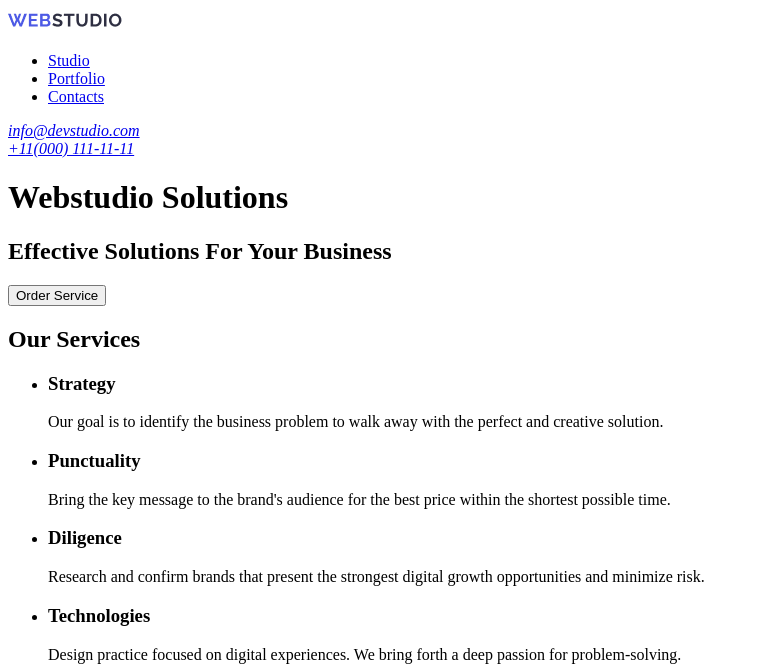
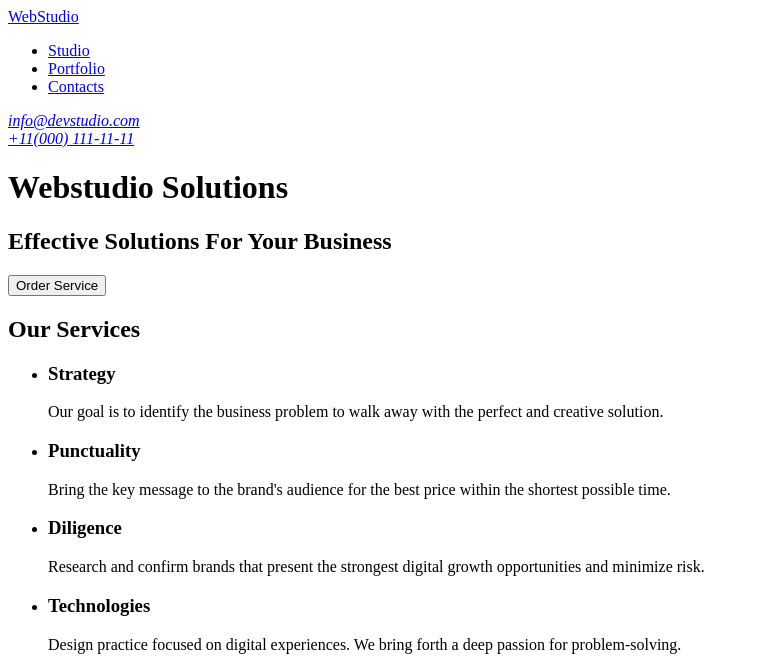
Before and after one commit to YuliyaRoslikova/goit-markup-hw-01, a plain HTML site: page index.html in a window 1280 px wide. Shown: the top 671 px of the page, without its empty margins (0-759 px from the left). Drawn offline with Linux system fonts and the light colour scheme.

Commit message:
Refactoring logo

```diff
--- a/index.html
+++ b/index.html
@@ -7,9 +7,7 @@
 </head>
 <body>
     <header>
-        <a href="#">
-            <img src="./images/logo/logo.png" alt="Логотип компаніі">
-        </a>
+        <a href="#"><span>Web</span>Studio</a>
         <nav>
             <ul>
                 <li><a href="#studio">Studio</a></li>
```
